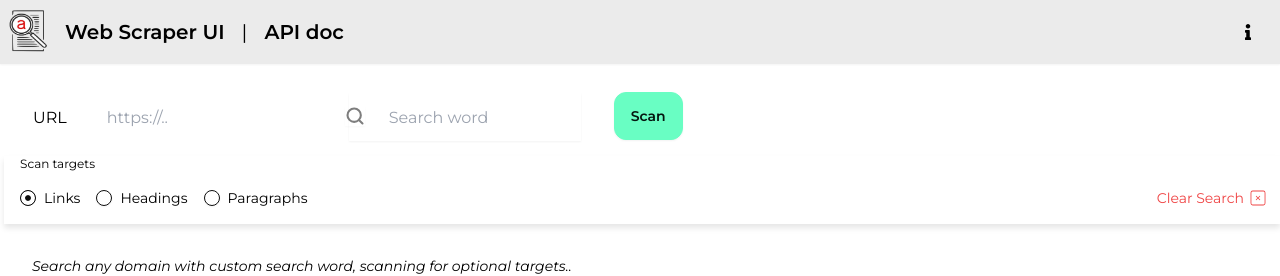
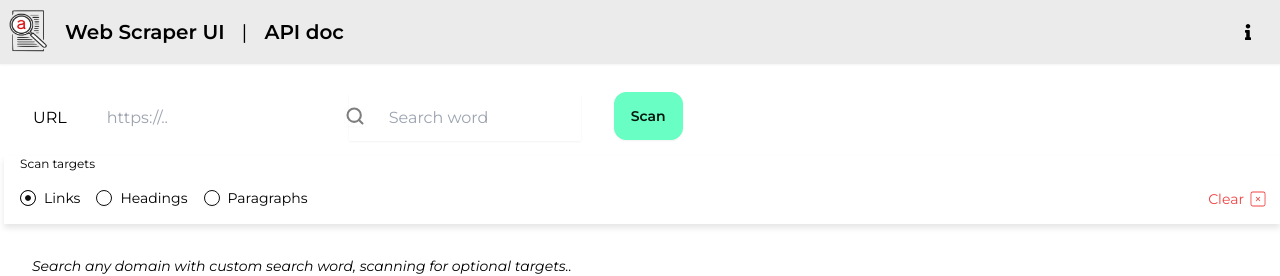
Before and after one commit to AndreasErikLundmark/HTML-scan, a React (Vite) app in the folder frontend/: page / in a window 1280 px wide. Shown: the top 276 px of the page. Built offline with nearby package versions, Linux system fonts and the light colour scheme; a web font is replaced by a local one.

Commit message:
better clear

```diff
--- a/frontend/src/assets/UserInput/Input.tsx
+++ b/frontend/src/assets/UserInput/Input.tsx
@@ -123,12 +123,12 @@ export default function Input() {
             Paragraphs
           </label>
           <button
-            className="absolute top-[184px] right-2 h-5 w-25 text-sm rounded-xl bg-transparent focus:ring-0 active:ring-0 shadow-none"
+            className="absolute top-[185px] right-2 h-5 w-25 text-sm rounded-xl bg-transparent shadow-none"
             onClick={handleClear}
           >
-            <div className="flex items-center gap-1 p-1 text-red-500">
-              Clear Search
-              <CiSquareRemove className="text-xl" />
+            <div className="flex items-center gap-1 p-1 text-red-500 hover:text-gray-900 text-bold">
+              Clear
+              <CiSquareRemove className="text-xl text-bold" />
             </div>
           </button>
         </div>
```
